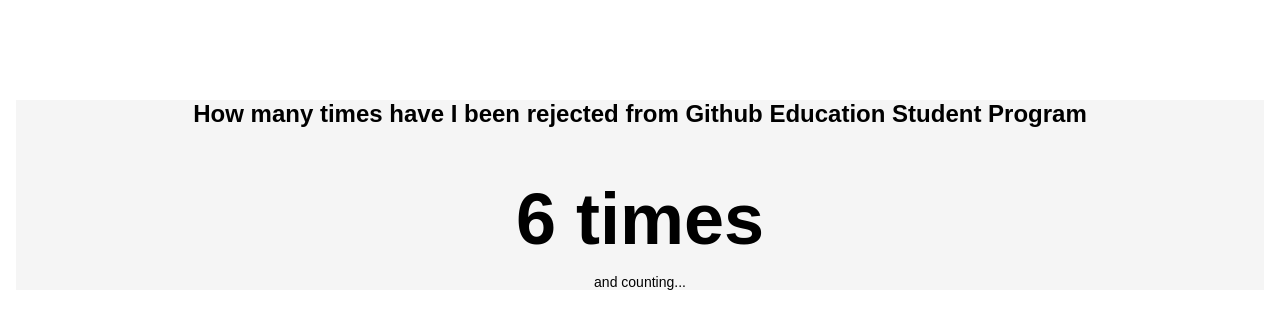
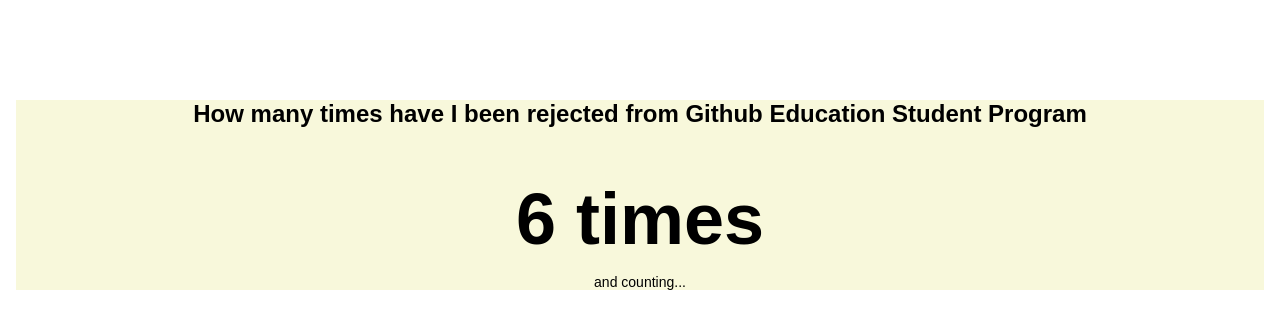
Before and after one commit to Smajlll/time-rejectedgh, a SvelteKit app: page / in a window 1280 px wide. Shown: the top 328 px of the page. Built offline with nearby package versions, Linux system fonts and the light colour scheme.

Commit message:
uprava pozadi

```diff
--- a/src/routes/+page.svelte
+++ b/src/routes/+page.svelte
@@ -8,7 +8,7 @@
 
 <style>
 		body {
-		background: #f5f5f5;
+		background: #F8F8DB;
       	text-align: center;
     	}
 
```
